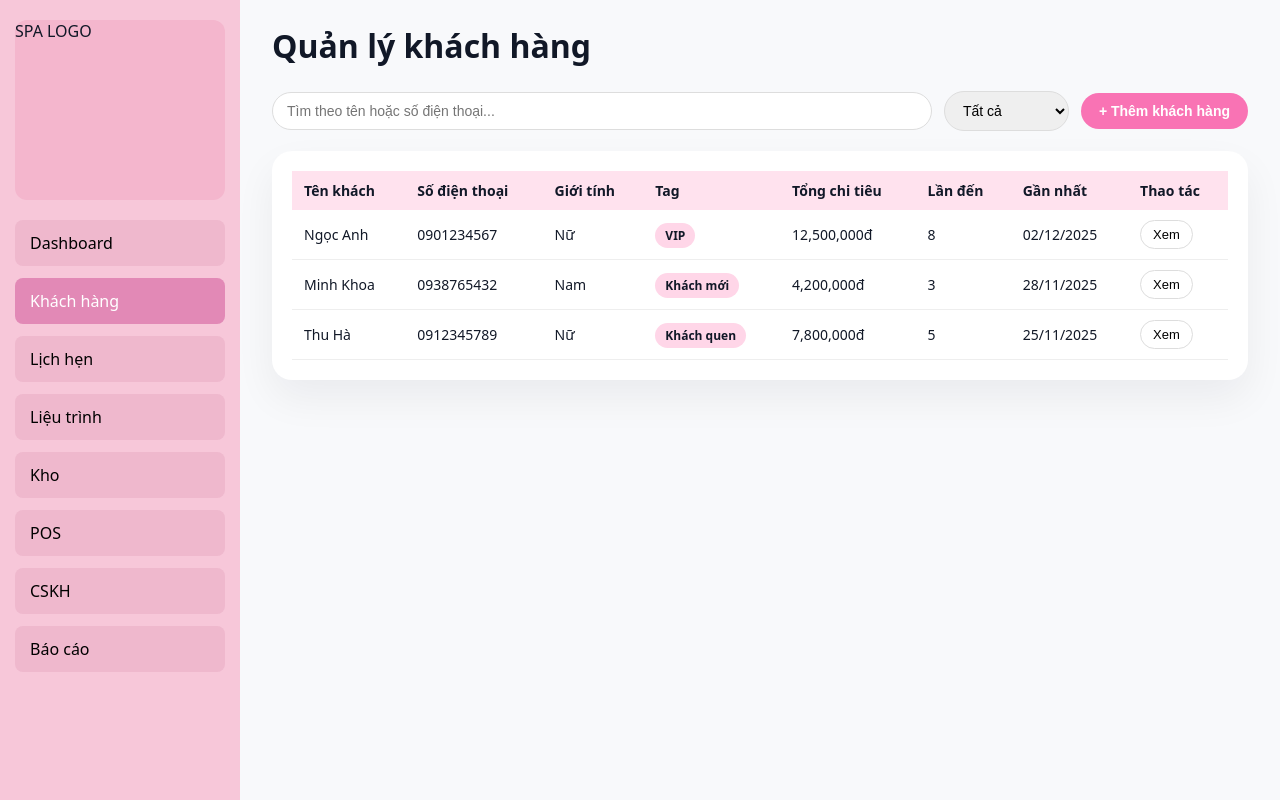
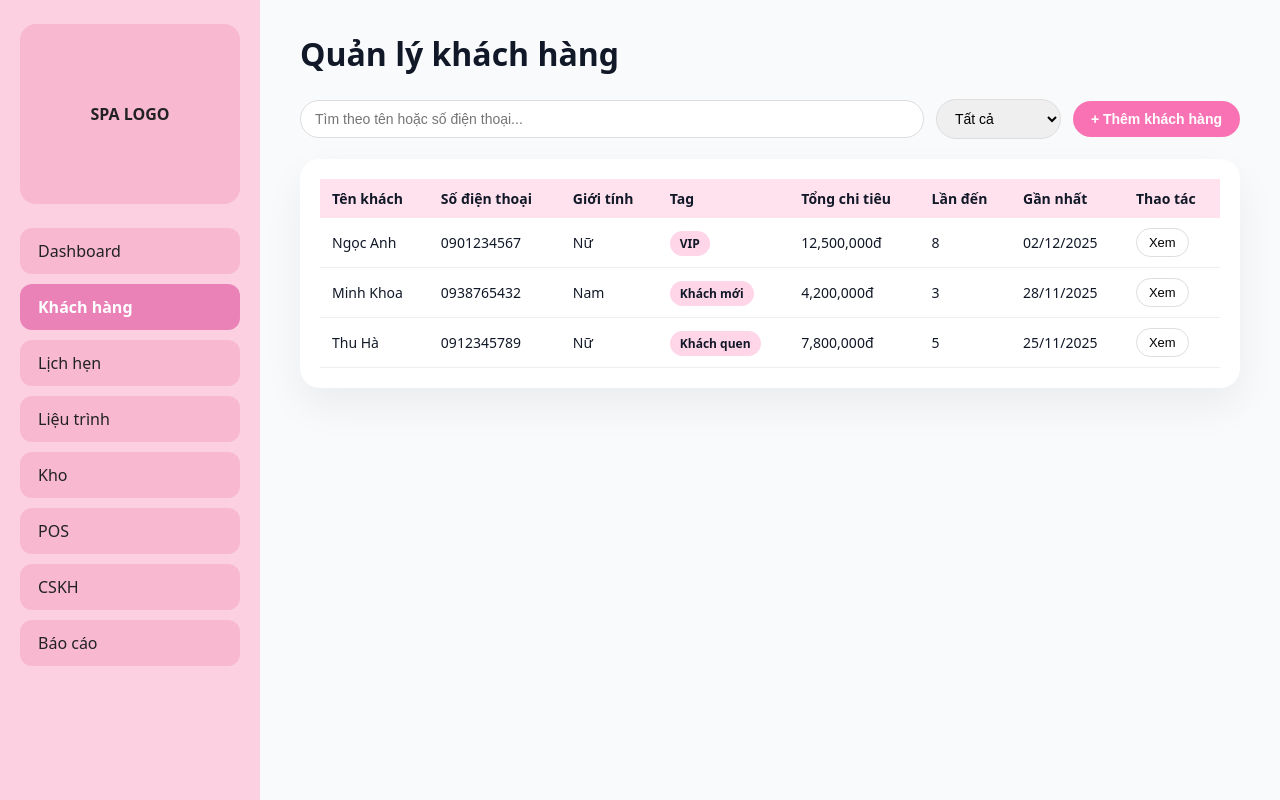
Before and after one commit to conlele0201/erp-spa, a Next.js app: page /khach-hang in a window 1280 px wide. Built offline with nearby package versions, Linux system fonts and the light colour scheme.

Commit message:
Update sidebar.css

```diff
--- a/styles/sidebar.css
+++ b/styles/sidebar.css
@@ -1,65 +1,80 @@
 /* styles/sidebar.css */
 
-/* Layout tổng: sidebar + nội dung bên phải */
+/* Bố cục tổng: sidebar bên trái, nội dung bên phải */
 .app-layout {
   display: flex;
+  min-height: 100vh;
+  background: #f9fafb;
 }
 
-/* Sidebar bên trái */
+/* Sidebar hồng bên trái */
 .sidebar {
-  width: 240px;
+  width: 260px;
   min-height: 100vh;
-  background: #f7c7d9;
-  padding: 20px 15px;
+  background: #fcd0e0;
+  padding: 24px 20px;
   box-sizing: border-box;
 }
 
-/* Logo */
+/* Khung logo */
 .sidebar .logo {
   width: 100%;
   height: 180px;
-  background: #f4b6cd;
-  border-radius: 12px;
-  margin-bottom: 20px;
+  background: #f7b8d0;
+  border-radius: 16px;
+  margin-bottom: 24px;
+
+  display: flex;
+  align-items: center;
+  justify-content: center;
+  font-weight: 600;
+  color: #222;
 }
 
 /* Danh sách menu */
-.sidebar ul {
+.sidebar nav ul {
   list-style: none;
   padding: 0;
   margin: 0;
 }
 
-.sidebar ul li {
-  margin-bottom: 12px;
+/* Khoảng cách giữa các item */
+.sidebar nav ul li + li {
+  margin-top: 10px;
 }
 
-/* Link menu */
-.sidebar ul li a {
+/* Link menu – ĐỒNG NHẤT cho mọi trang */
+.sidebar nav ul li a {
   display: block;
-  padding: 12px 15px;
-  background: #efb8cd;
-  border-radius: 8px;
-  text-decoration: none;
-  color: #000;
+  width: 100%;
+  padding: 12px 18px;
+  border-radius: 12px;
+
+  background: #f7b8d0;       /* nền hồng nhạt mặc định */
+  color: #222222;             /* chữ xám đậm */
   font-size: 16px;
   font-weight: 500;
+  text-decoration: none;
+
+  box-sizing: border-box;
 }
 
 /* Hover */
-.sidebar ul li a:hover {
-  background: #e9a8c2;
+.sidebar nav ul li a:hover {
+  background: #f39ac3;        /* hồng đậm hơn khi hover */
+  color: #222222;
 }
 
-/* Active */
-.sidebar ul li a.active {
-  background: #e289b6;
-  color: white;
+/* Active – tab đang đứng */
+.sidebar nav ul li a.active {
+  background: #ea82b8;        /* hồng đậm */
+  color: #ffffff;
+  font-weight: 600;
 }
 
 /* Nội dung bên phải */
 .main-content {
   flex: 1;
-  padding: 24px 32px;
+  padding: 32px 40px;
   box-sizing: border-box;
 }
```
